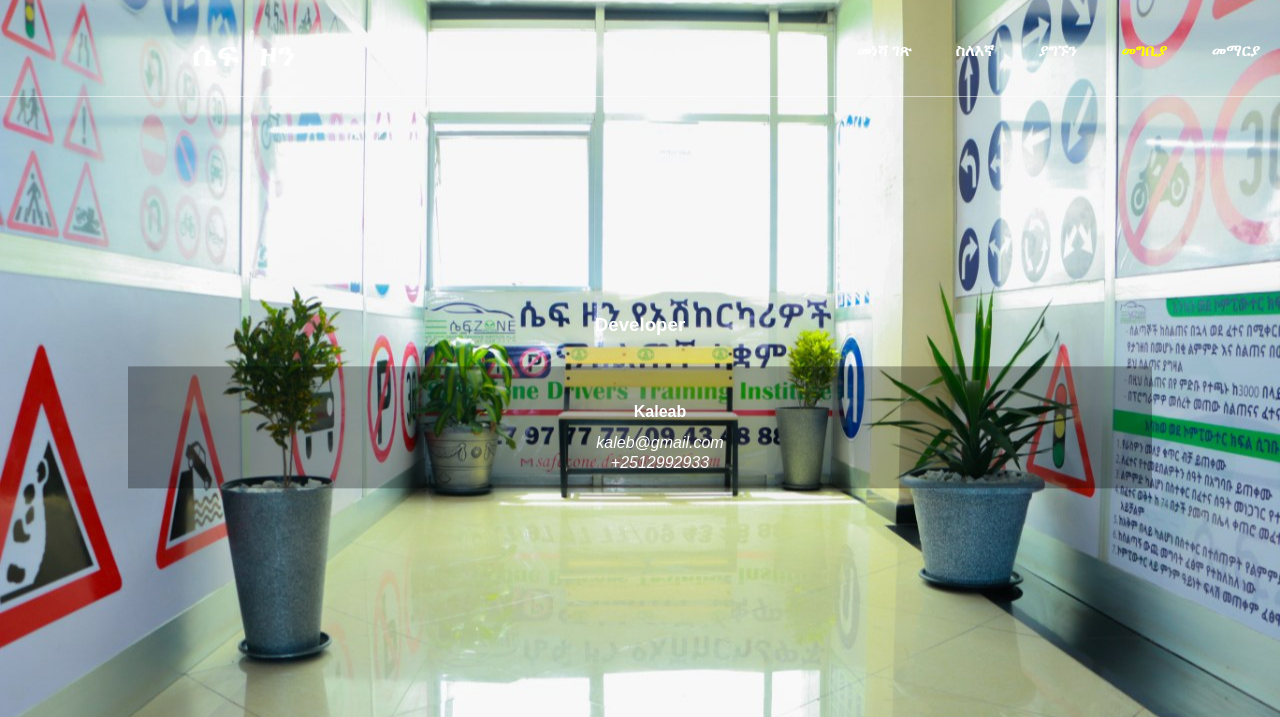
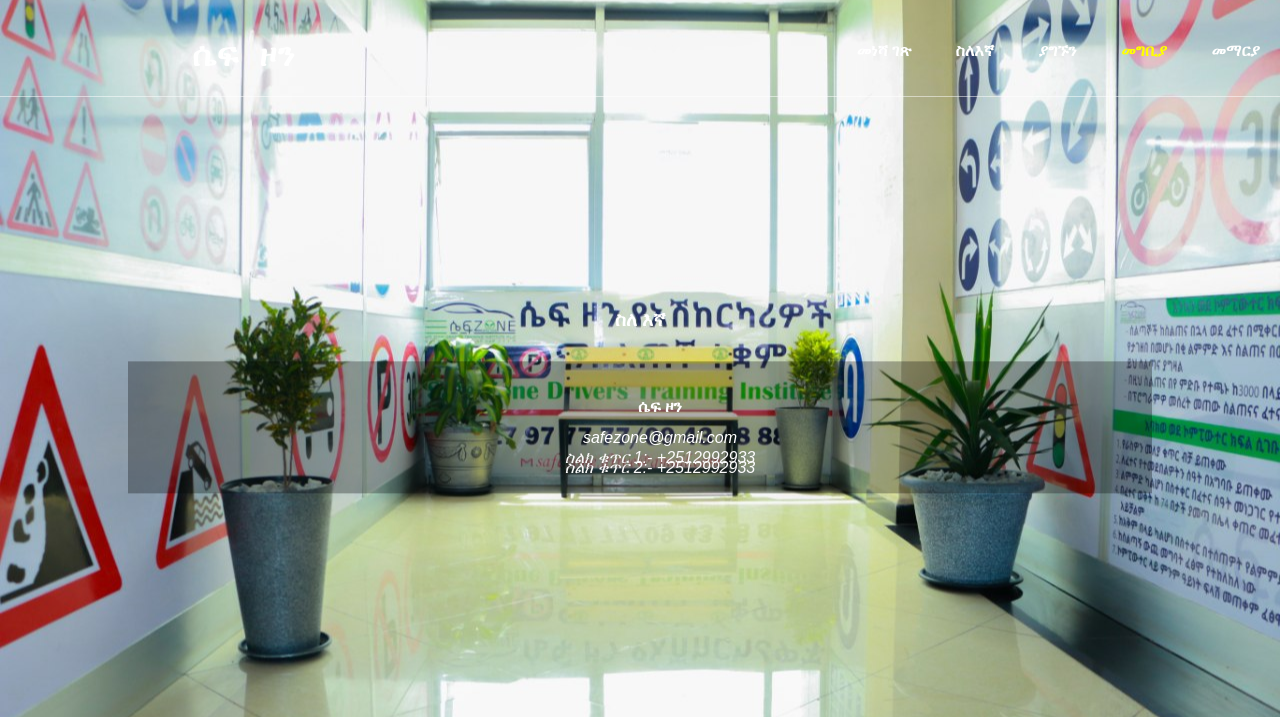
Before and after one commit to michael-mamo/safezone, a PHP site: page /Finalpro/About-us.php in a window 1280 px wide. Shown: the top 717 px of the page. Run offline with PHP 8.4, Linux system fonts and the light colour scheme.

Commit message:
contact us

```diff
--- a/About-us.php
+++ b/About-us.php
@@ -23,11 +23,11 @@
 	</div>
 	<div class="header">
 
-		<h3>Developer</h3>
+		<h3>ስለ እኛ</h3>
 <div class="deve">
 	<ul>
 		<li><div style="color: #fff; display: inline-block;">
-			<h4>Kaleab </h4><i>kaleb@gmail.com</i><br><br><i style="color: #fafafa"> +2512992933</i>
+			<h4>ሴፍ ዞን </h4><i>safezone@gmail.com</i><br><br><i style="color: #fafafa"> ስልክ ቁጥር 1:- +2512992933</i><br><i style="color: #fafafa"> ስልክ ቁጥር 2:- +2512992933</i>
 		</div>
 	</li>
 	</ul>
```
